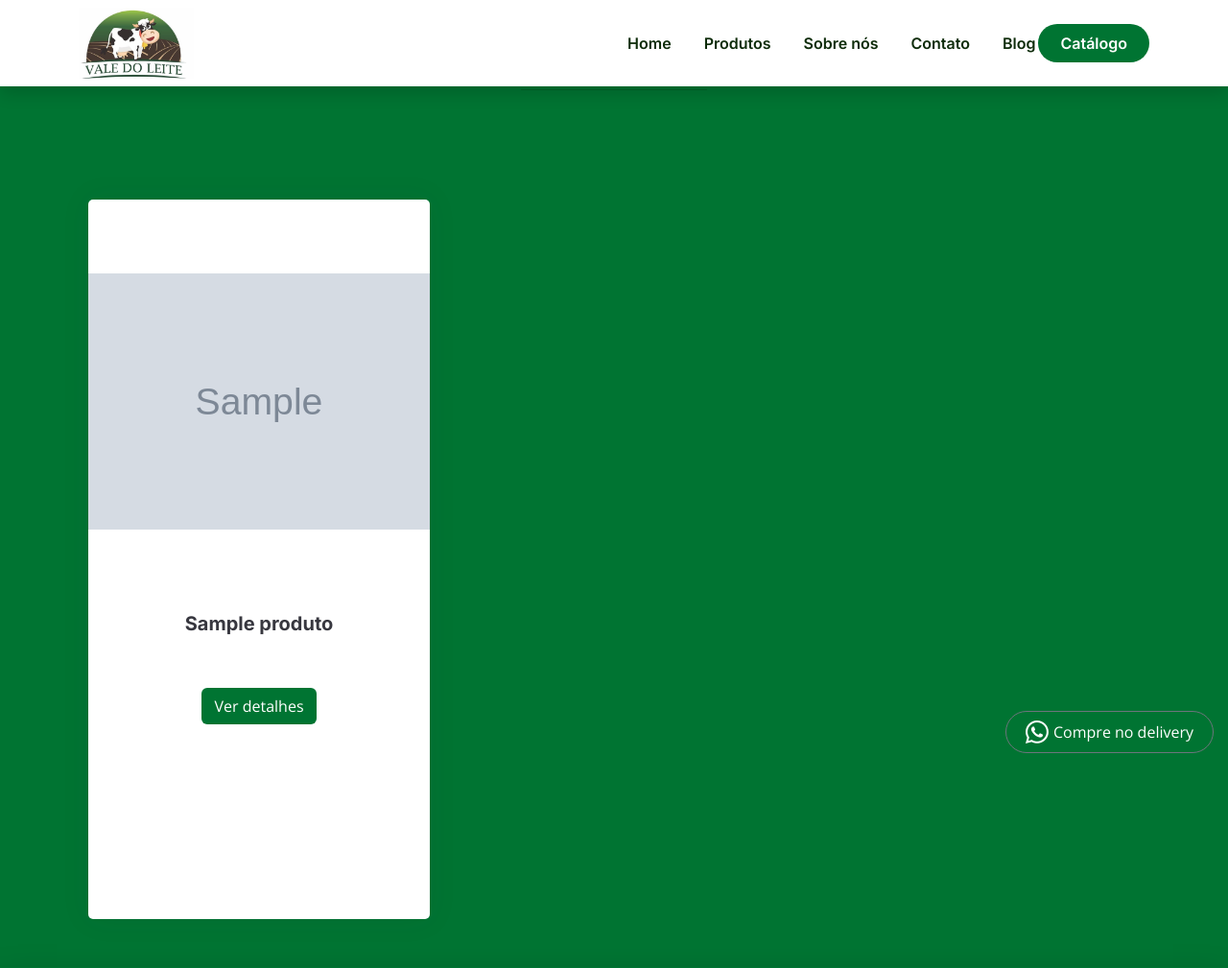
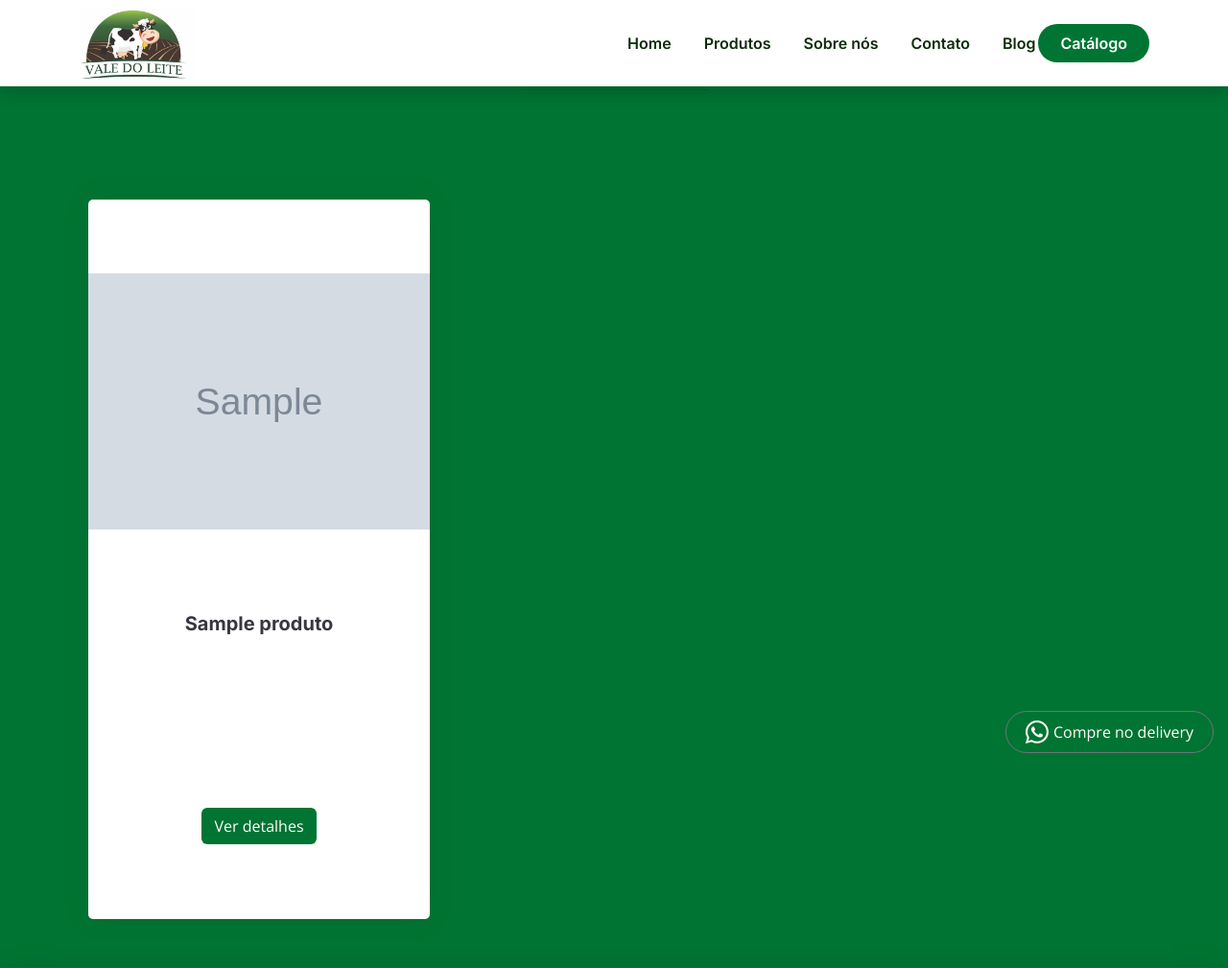
Before and after one commit to CairooCodes/vale_do_leite, a PHP site: page /produto.php in a window 1280 px wide. Shown: the top 1009 px of the page at 96% size. Run offline with PHP 8.4, Linux system fonts and the light colour scheme; tables that the repository leaves empty or names only in its code hold one stand-in row (values such as "Sample post"); grey boxes marked "Sample" are stand-in pictures; data that the repository does not hold is empty; some libraries are stand-ins or nearby versions.

Commit message:
update changes

```diff
--- a/blog.php
+++ b/blog.php
@@ -18,7 +18,7 @@ function remove_simbolos_acentos($string)
 
 
 $url = explode("/", $_SERVER['REQUEST_URI']);
-$idPost = $url[4];
+$idPost = $url[2];
 
 $idPost2 = "";
 
--- a/dbconfig.php
+++ b/dbconfig.php
@@ -1,8 +1,8 @@
 <?php
 	$DB_HOST = 'localhost';
-	$DB_USER = 'root';
-	$DB_PASS = '';
-	$DB_NAME = 'vale';
+	$DB_USER = 'cairod86_vale';
+	$DB_PASS = 'Val3@2023';
+	$DB_NAME = 'cairod86_vale';
 
 	try{
 		$DB_con = new PDO("mysql:host={$DB_HOST};dbname={$DB_NAME}",$DB_USER,$DB_PASS);
--- a/home.php
+++ b/home.php
@@ -17,6 +17,7 @@ error_reporting(~E_ALL); // avoid notice
   <meta content="width=device-width, initial-scale=1.0" name="viewport">
 
   <title>Vale do Leite</title>
+  <meta name="google-site-verification" content="fISrrBOlY0C48JDnzEv3MUDAT7PcaVtd23AQCX4nNBc" />
   <meta content="Vale do Leite - O sabor da vida vem do campo" name="description">
   <meta content="Vale do leite, leite, vale, laticinios, queijo, vale do leite, leite, laticínios, queijo, nutritivo ,saudável ,alta qualidade, manteiga, bebida láctea, nata, creme de leite, queijo mussarela, requeijão, zero lactose, doce de leite, fornecedor latocínio, queijo coalho" name="keywords">
 
--- a/produto.php
+++ b/produto.php
@@ -169,7 +169,20 @@ while ($row = $stmt->fetch(PDO::FETCH_ASSOC)) {
   </div>
   <div class="member-info">
     <h4 style="height: 50px;"><?php echo $nome; ?></h4>
-      <?php echo $infoNutri; ?>
+    <div style="overflow: hidden; /* remove o estouro do elemento */
+                      text-overflow: ellipsis; /* adiciona “...” no final */
+                      display: -webkit-box;
+                      -webkit-line-clamp: 4; /* quantidade de linhas */
+                      -webkit-box-orient: vertical; /* conteúdo será apresentado verticalmente */;
+                      min-height:120px;
+                      font-size: 14px;
+                      padding-top: 15px;
+                      line-height: 26px;
+                      max-height:20px;
+                      color: #8d8d9b;
+                      margin-bottom: 5px;" class="infoNutri">
+                      <?php echo $infoNutri; ?>
+                      </div>
     <br>
     <a href="<?php echo $URI->base('/produto/' . slugify($nome)); ?>"><button type="button" class="btn">Ver detalhes</button></a>
   </div>
```
